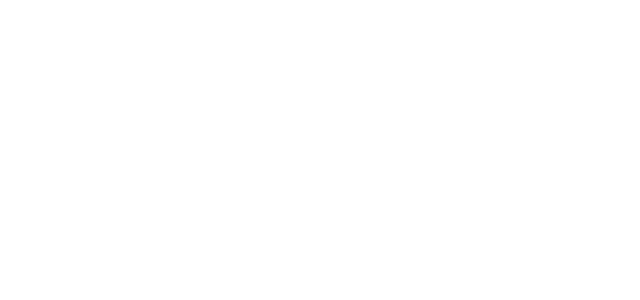
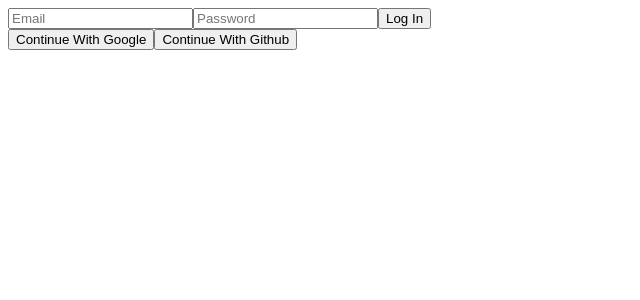
Before and after one commit to HanSeo0507/nwitter, a React (Create React App) app: page / in a window 1280 px wide. Shown: the top 300 px of the page, without its empty margins (0-640 px from the left). Built offline with nearby package versions, Linux system fonts and the light colour scheme; no server answers.

Commit message:
2.1 Login Form part One

```diff
--- a/package.json
+++ b/package.json
@@ -6,8 +6,10 @@
 		"@testing-library/jest-dom": "^4.2.4",
 		"@testing-library/react": "^9.3.2",
 		"@testing-library/user-event": "^7.1.2",
+		"firebase": "^7.20.0",
 		"react": "^16.13.1",
 		"react-dom": "^16.13.1",
+		"react-router-dom": "^5.2.0",
 		"react-scripts": "3.4.3"
 	},
 	"scripts": {
--- a/src/App.js
+++ /dev/null
@@ -1,7 +0,0 @@
-import React from "react";
-
-function App() {
-	return <div></div>;
-}
-
-export default App;
--- /dev/null
+++ b/src/components/App.js
@@ -0,0 +1,10 @@
+import React, { useState } from "react";
+import AppRouter from "components/Router";
+import { authService } from "fbase";
+
+function App() {
+	const [isLoggedIn, setIsLoggedIn] = useState(authService.currentUser);
+	return <AppRouter isLoggedIn={isLoggedIn} />;
+}
+
+export default App;
--- /dev/null
+++ b/src/components/Router.js
@@ -0,0 +1,27 @@
+import React from "react";
+import { HashRouter as Router, Route, Switch } from "react-router-dom";
+
+import Auth from "../routes/Auth";
+import Home from "../routes/Home";
+
+const AppRouter = ({ isLoggedIn }) => {
+	return (
+		<Router>
+			<Switch>
+				{isLoggedIn ? (
+					<>
+						<Route exact path="/">
+							<Home />
+						</Route>
+					</>
+				) : (
+					<Route exact path="/">
+						<Auth />
+					</Route>
+				)}
+			</Switch>
+		</Router>
+	);
+};
+
+export default AppRouter;
--- /dev/null
+++ b/src/fbase.js
@@ -0,0 +1,16 @@
+import * as firebase from "firebase";
+import "firebase/auth";
+
+const firebaseConfig = {
+	apiKey: process.env.REACT_APP_API_KEY,
+	authDomain: process.env.REACT_APP_AUTH_DOMAIN,
+	databaseURL: process.env.REACT_APP_DATABASE_URL,
+	projectId: process.env.REACT_APP_PROJECT_ID,
+	storageBucket: process.env.REACT_APP_STORAGE_BUCKET,
+	messagingSenderId: process.env.REACT_APP_MESSAGING_SENDER_ID,
+	appId: process.env.REACT_APP_APP_ID,
+};
+
+firebase.initializeApp(firebaseConfig);
+
+export const authService = firebase.auth();
--- a/src/index.js
+++ b/src/index.js
@@ -1,6 +1,6 @@
 import React from "react";
 import ReactDOM from "react-dom";
-import App from "./App";
+import App from "./components/App";
 
 ReactDOM.render(
 	<React.StrictMode>
--- /dev/null
+++ b/src/routes/Auth.js
@@ -0,0 +1,39 @@
+import React, { useState } from "react";
+
+const Auth = () => {
+	const [email, setEmail] = useState("");
+	const [password, setPassword] = useState("");
+
+	const onChange = (event) => {
+		const {
+			target: { name, value },
+		} = event;
+
+		if (name === "email") {
+			setEmail(value);
+		} else if (name === "password") {
+			setPassword(value);
+		}
+	};
+
+	const onSubmit = (event) => {
+		event.preventDefault();
+	};
+
+	return (
+		<div>
+			<form onSubmit={onSubmit}>
+				<input name="email" type="text" placeholder="Email" required value={email} onChange={onChange} />
+				<input name="password" type="password" placeholder="Password" required value={password} onChange={onChange} />
+				<input type="submit" value="Log In" />
+			</form>
+
+			<div>
+				<button>Continue With Google</button>
+				<button>Continue With Github</button>
+			</div>
+		</div>
+	);
+};
+
+export default Auth;
--- /dev/null
+++ b/src/routes/EditProfile.js
@@ -0,0 +1,3 @@
+import React from "react";
+
+export default () => <span>Edit Profile</span>;
--- /dev/null
+++ b/src/routes/Home.js
@@ -0,0 +1,4 @@
+import React from "react";
+
+const Home = () => <span>Home</span>;
+export default Home;
--- /dev/null
+++ b/src/routes/Profile.js
@@ -0,0 +1,3 @@
+import React from "react";
+
+export default () => <span>Profile</span>;
```
Also changed, not shown: jsconfig.json (added, +7 -0 lines), 2 other files (tests, documents, lock files or other folders).
